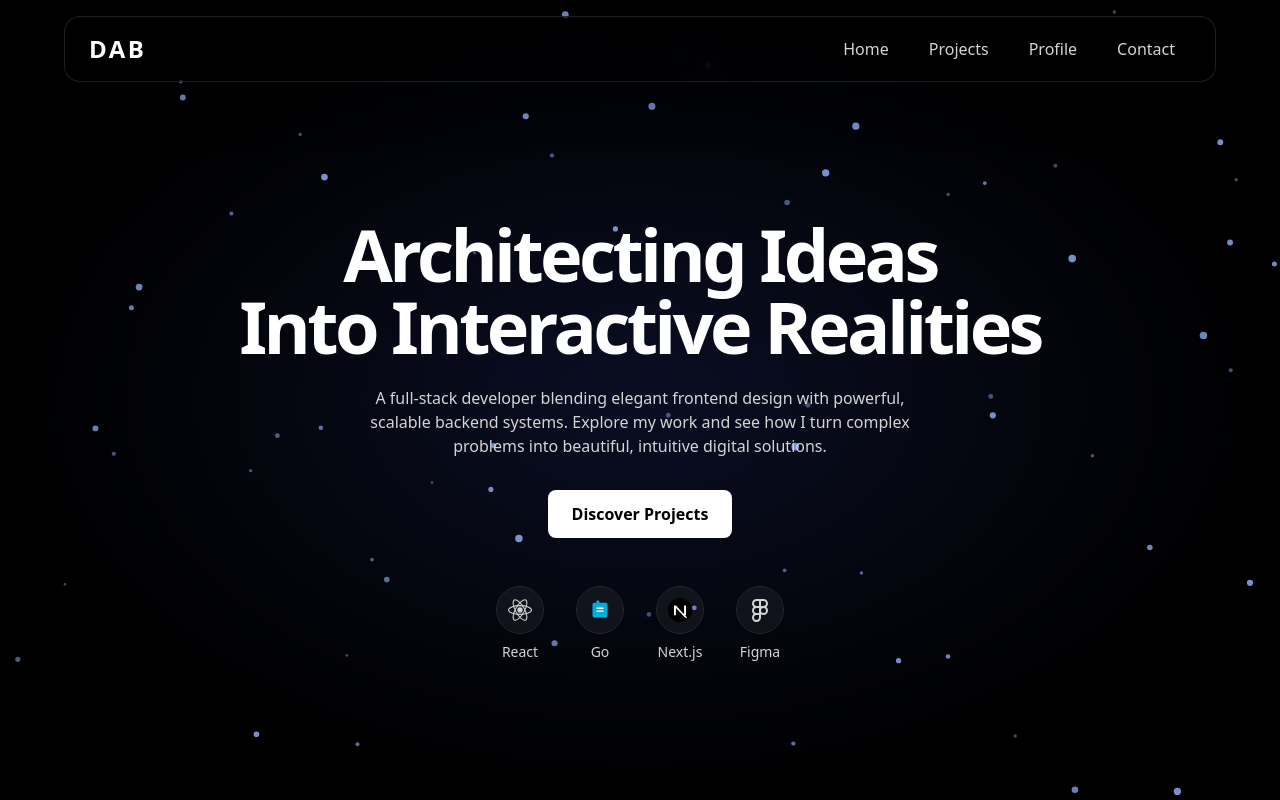
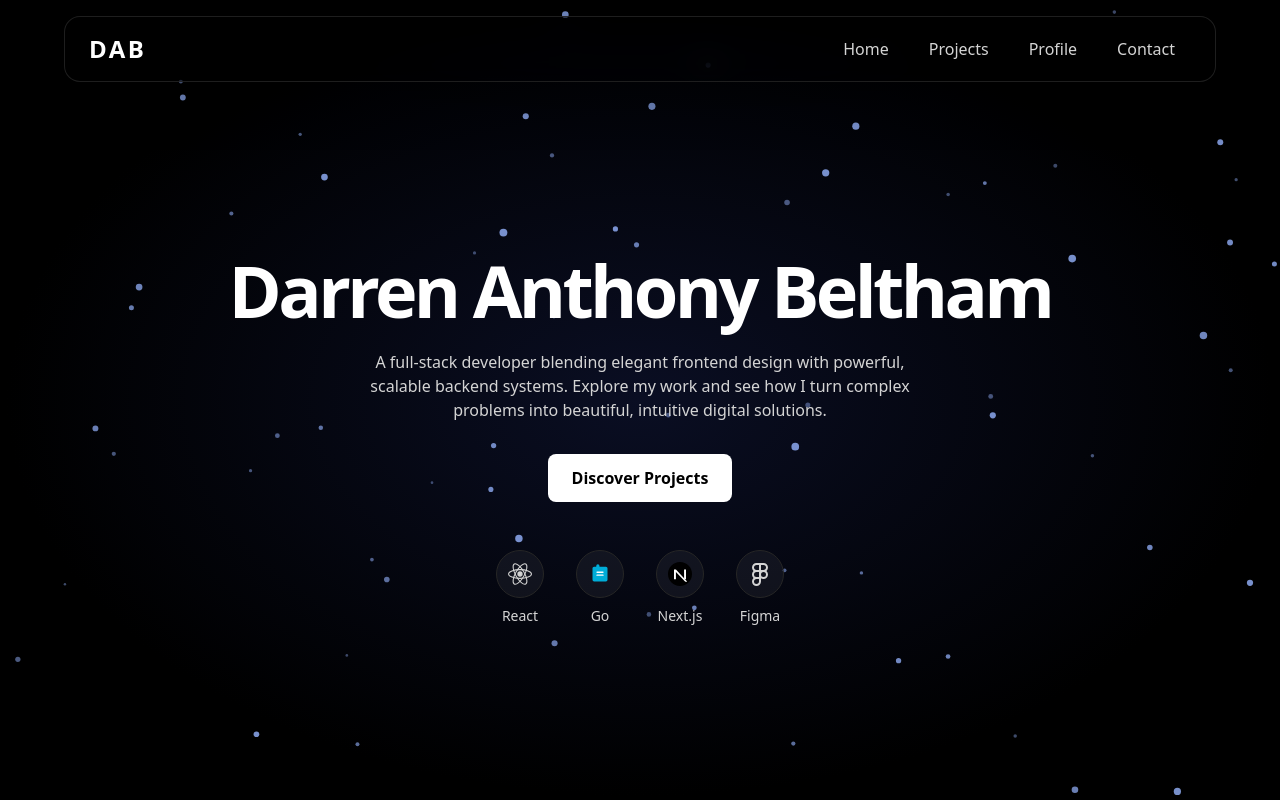
Before and after one commit to DarrenAnthonyBeltham/portofolio-darren, a React (Create React App) app: page / in a window 1280 px wide. Built offline with nearby package versions, Linux system fonts and the light colour scheme.

Commit message:
Update name

```diff
--- a/src/App.js
+++ b/src/App.js
@@ -199,8 +199,7 @@ const HeroView = ({ setView }) => {
     return (
         <div className="w-full min-h-screen flex flex-col items-center justify-center text-center p-4 pt-24">
             <motion.h1 variants={headlineVariants} initial="hidden" animate="visible" className="text-5xl sm:text-6xl md:text-7xl font-bold text-white tracking-tighter leading-tight">
-                <motion.span variants={lineVariants} className="block">Architecting Ideas</motion.span>
-                <motion.span variants={lineVariants} className="block">Into Interactive Realities</motion.span>
+                <motion.span variants={lineVariants} className="block">Darren Anthony Beltham</motion.span>
             </motion.h1>
             <motion.p initial={{ opacity: 0, y: 20 }} animate={{ opacity: 1, y: 0 }} transition={{ type: 'spring', stiffness: 100, damping: 20, delay: 0.6 }} className="mt-6 max-w-xl text-neutral-300">
                 A full-stack developer blending elegant frontend design with powerful, scalable backend systems. Explore my work and see how I turn complex problems into beautiful, intuitive digital solutions.
```
